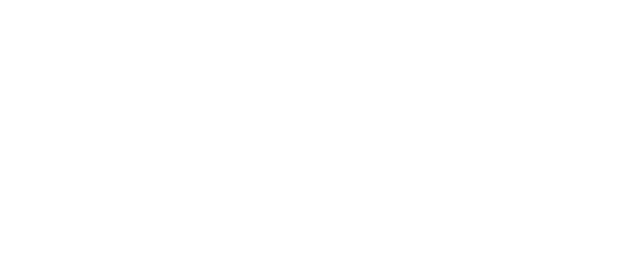
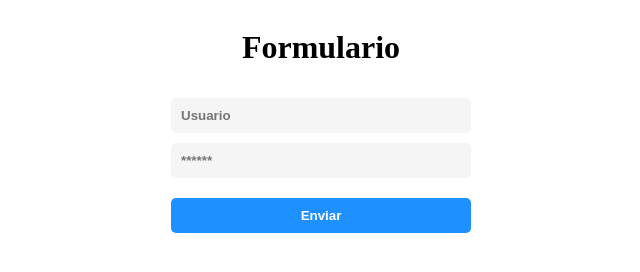
Before and after one commit to LautyPrograma207/Repositorio-Propio, a plain HTML site: page index.html in a window 1280 px wide. Shown: the whole page, without its empty margins (319-959 px from the left). Drawn offline with Linux system fonts and the light colour scheme.

Commit message:
Done form login

```diff
--- a/index.html
+++ b/index.html
@@ -2,10 +2,28 @@
 <html lang="en">
 <head>
   <meta charset="UTF-8">
+  <link rel="stylesheet" href="styles.css">
   <meta name="viewport" content="width=device-width, initial-scale=1.0">
-  <title>Document</title>
+  <title>TEST</title>
 </head>
 <body>
 
+  <form>
+    <h1>Formulario</h1>
+    <input placeholder="Usuario" type="text" name="nombre" id="nombre">
+    <input placeholder="******" type="password" name="apellido" id="apellido">
+    <button id="boton" type="submit">
+      Enviar
+    </button>
+  </form>
+  <script>
+  const boton = document.getElementById('boton');
+  boton.addEventListener('click', (e) => {
+    e.preventDefault();
+    const nombre = document.getElementById('nombre').value;
+    const apellido = document.getElementById('apellido').value;
+    console.log(nombre, apellido);
+  });
+  </script>
 </body>
 </html>
--- /dev/null
+++ b/styles.css
@@ -0,0 +1,29 @@
+form{
+  display: flex;
+  flex-direction: column;
+  text-align: center;
+  max-width: 300px;
+  gap: 10px;
+  margin: 0 auto;
+}
+
+input{
+  padding: 10px;
+  border: none;
+  border-radius: 5px;
+  background-color: #f5f5f5;
+  color: #000;
+  font-weight: bold;
+  outline: none;
+}
+
+button{
+  margin-top: 10px;
+  padding: 10px;
+  border: none;
+  border-radius: 5px;
+  background-color: #1E90FF;
+  color: #fff;
+  font-weight: bold;
+  cursor: pointer;
+}
```
